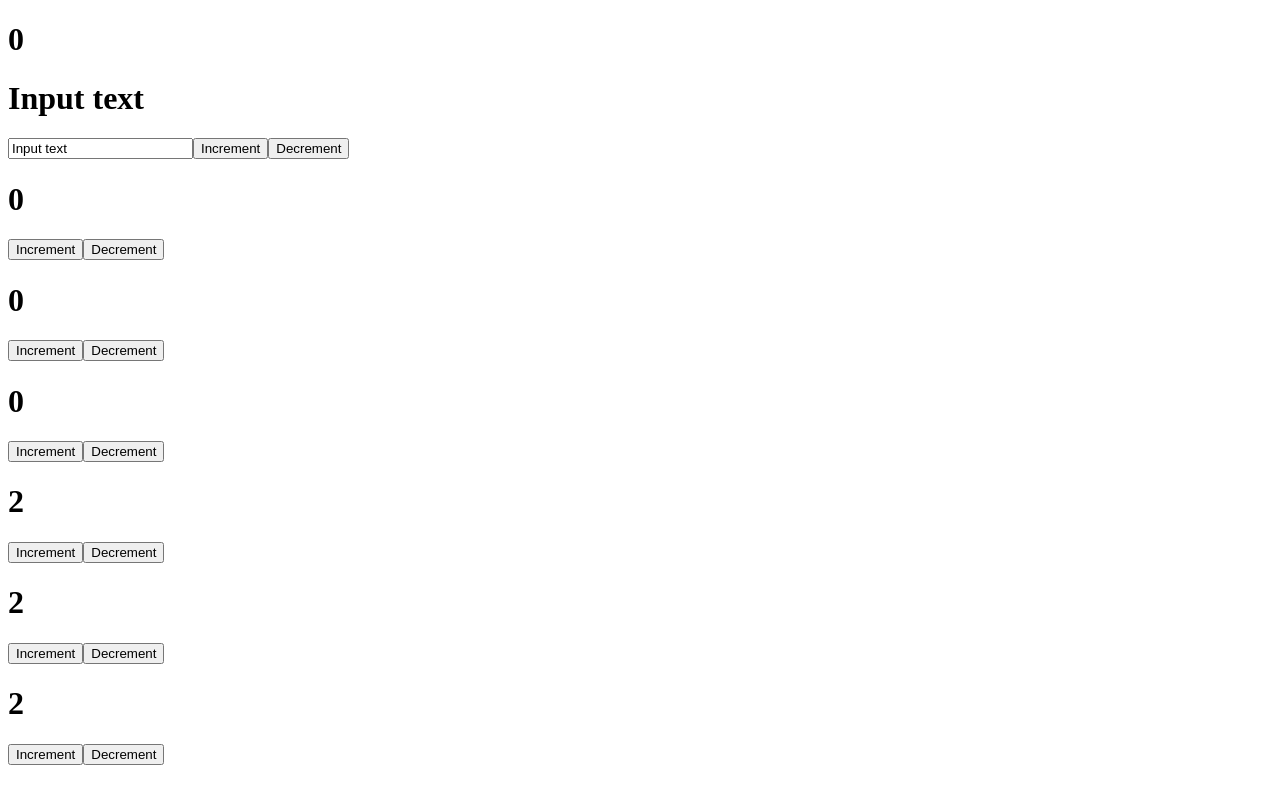
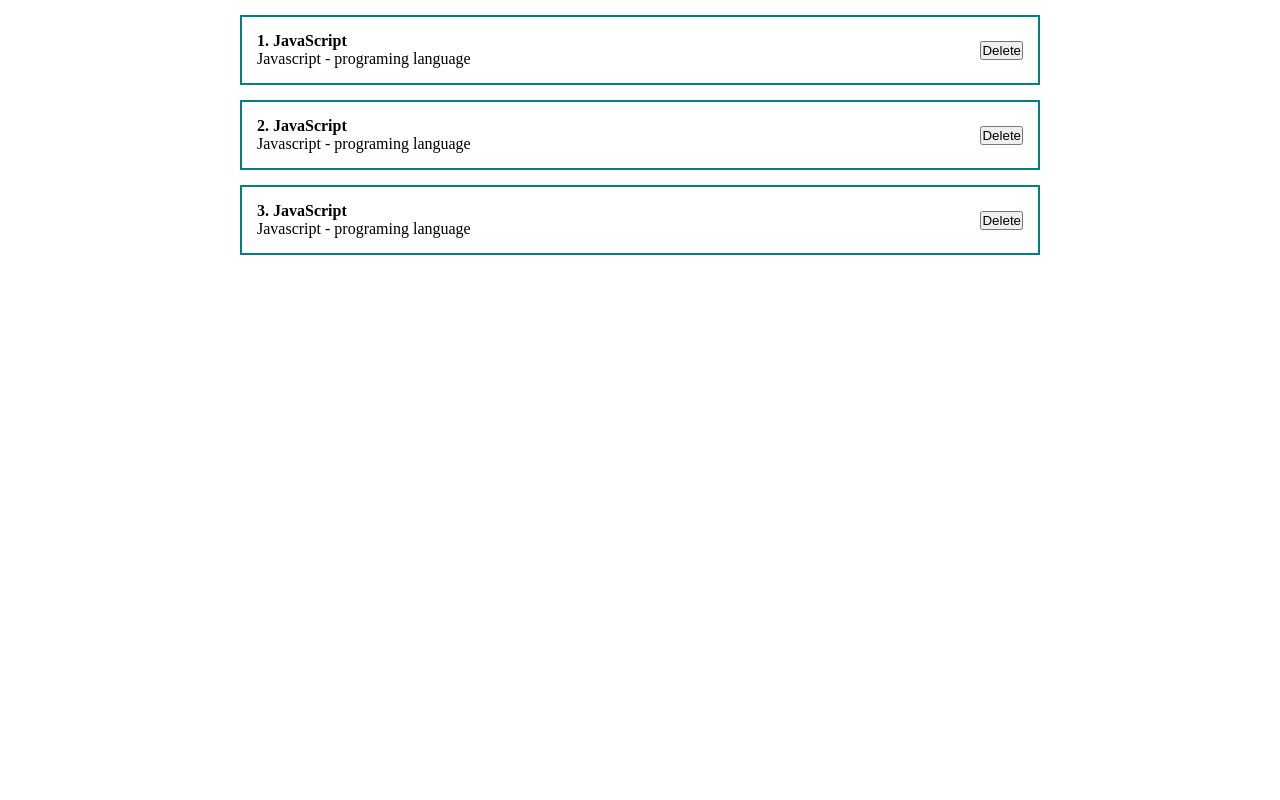
Before and after one commit to Dmytro27Ind/react-course, a React (Create React App) app: page / in a window 1280 px wide. Built offline with nearby package versions, Linux system fonts and the light colour scheme.

Commit message:
porps in components and styles

```diff
--- a/src/App.js
+++ b/src/App.js
@@ -1,36 +1,48 @@
 import React, { useState } from "react";
 import ClassCounter from "./components/ClassCounter";
 import Counter from "./components/Counter";
+import PostItem from "./components/PostItem";
+import './styles/App.css'
 
 function App() {
-  const [likes, setLikes] = useState(0)
-  const [value, setValue] = useState('Input text')
 
-  function increment(){
-    setLikes(likes + 1)
-  }
+  //* first app
+  // const [likes, setLikes] = useState(0)
+  // const [value, setValue] = useState('Input text')
 
-  function decrement(){
-    setLikes(likes - 1)
-  }
+  // function increment(){
+  //   setLikes(likes + 1)
+  // }
+  // function decrement(){
+  //   setLikes(likes - 1)
+  // }
+  // // eslint-disable-next-line
+  // const appOne = <div class="App">
+  //   <h1>{likes}</h1>
+  //   <h1>{value}</h1>
+  //   <input type="text" value={value} onChange={
+  //     event => setValue(event.target.value)
+  //   }/>
+  //   <button onClick={increment}>Increment</button>
+  //   <button onClick={decrement}>Decrement</button>
+
+  //   <Counter/>
+  //   <Counter/>
+  //   <Counter/>
+
+  //   <ClassCounter/>
+  //   <ClassCounter/>
+  //   <ClassCounter/>
+  // </div>;
+
+
 
   return (
-    <div class="App">
-      <h1>{likes}</h1>
-      <h1>{value}</h1>
-      <input type="text" value={value} onChange={
-        event => setValue(event.target.value)
-      }/>
-      <button onClick={increment}>Increment</button>
-      <button onClick={decrement}>Decrement</button>
-
-      <Counter/>
-      <Counter/>
-      <Counter/>
-
-      <ClassCounter/>
-      <ClassCounter/>
-      <ClassCounter/>
+    // appOne;
+    <div className="App">
+      <PostItem post={{id: 1, title: 'JavaScript', body: 'Javascript - programing language'}}/>
+      <PostItem post={{id: 2, title: 'JavaScript', body: 'Javascript - programing language'}}/>
+      <PostItem post={{id: 3, title: 'JavaScript', body: 'Javascript - programing language'}}/>
     </div>
   );
 }
--- /dev/null
+++ b/src/components/PostItem.jsx
@@ -0,0 +1,21 @@
+import React from "react";
+
+const PostItem = (props) => {
+    // console.log(props)
+
+    return (
+        <div className="post">
+            <div className="post__content">
+            <strong>{props.post.id}. {props.post.title}</strong>
+            <div>
+                {props.post.body}
+            </div>
+            </div>
+            <div className="post__btns">
+                <button>Delete</button>
+            </div>
+        </div>
+    )
+}
+
+export default PostItem;
--- /dev/null
+++ b/src/styles/App.css
@@ -0,0 +1,23 @@
+* {
+    margin: 0;
+    padding: 0;
+    box-sizing: border-box;
+}
+
+#root {
+    display: flex;
+    justify-content: center;
+}
+
+.App {
+    width: 800px;
+}
+
+.post {
+    display: flex;
+    padding: 15px;
+    border: 2px solid teal;
+    margin-top: 15px;
+    justify-content: space-between;
+    align-items: center;
+}
```
